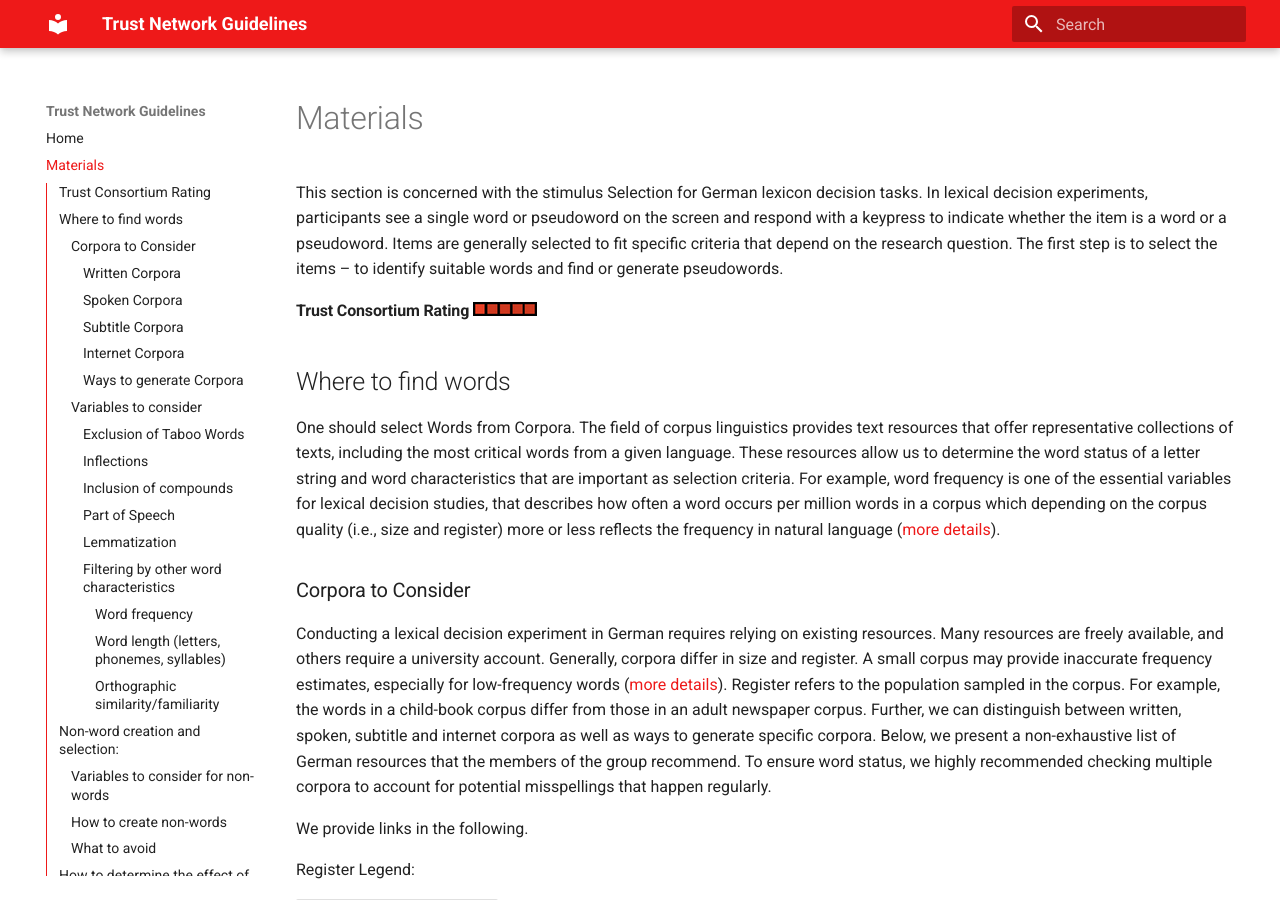
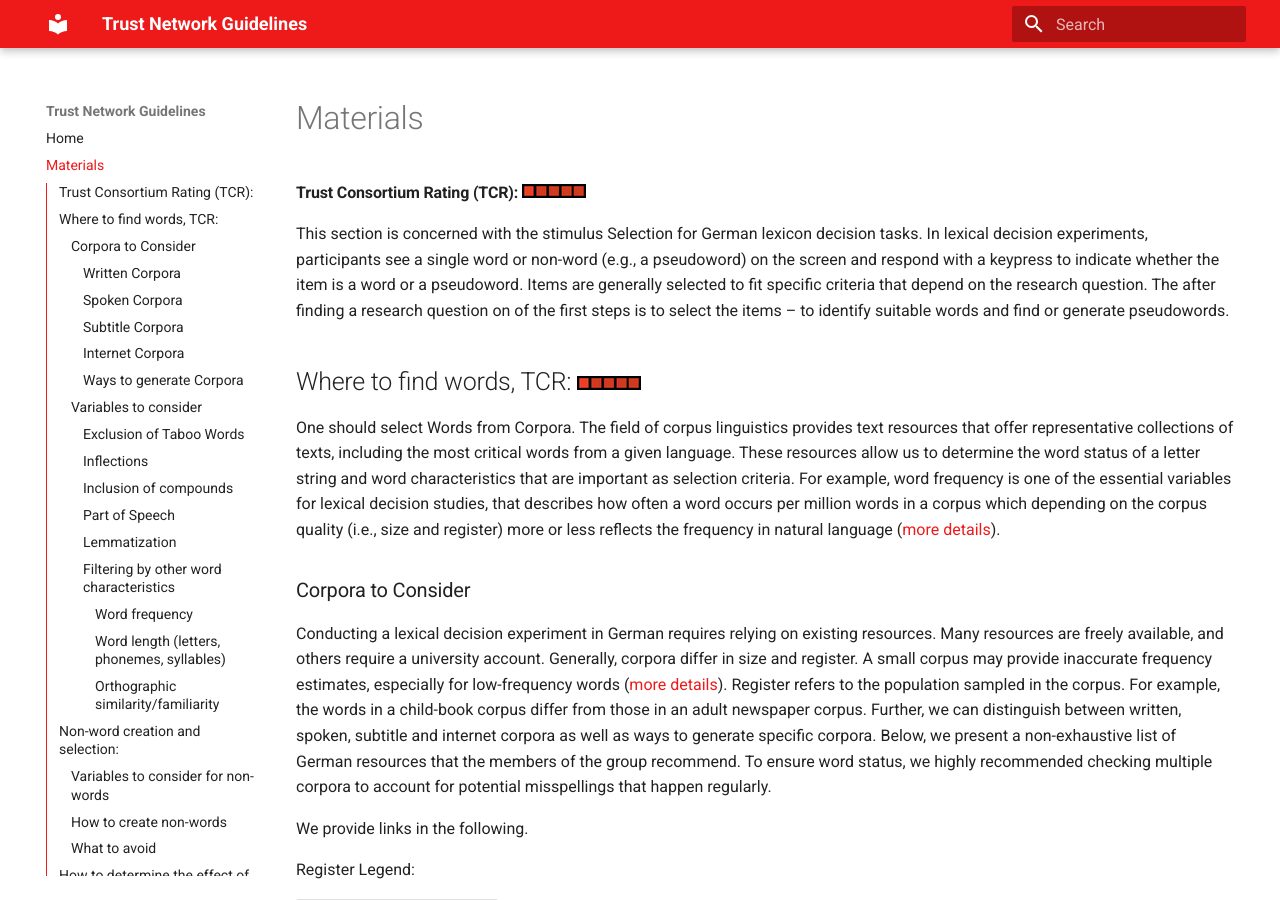
Before and after one commit to cwdeee/trust-network-guidelines, an MkDocs documentation site: the page built from docs/materials.md, in a window 1280 px wide and 900 px high. Built offline with MkDocs 1.6.1 and Material for MkDocs 9.7.7, drawn with Linux system fonts in a browser that asks for light colours.

Commit message:
add survey data

```diff
--- a/docs/materials.md
+++ b/docs/materials.md
@@ -1,9 +1,10 @@
-This section is concerned with the stimulus Selection for German lexicon decision tasks. In lexical decision experiments, participants see a single word or pseudoword on the screen and respond with a keypress to indicate whether the item is a word or a pseudoword. Items are generally selected to fit specific criteria that depend on the research question. The first step is to select the items – to identify suitable words and find or generate pseudowords.
-
-#### Trust Consortium Rating ![Importance Rating 2](images/rating5.png)
+#### Trust Consortium Rating (TCR): ![Importance Rating 2](images/rating5.png)
+This section is concerned with the stimulus Selection for German lexicon decision tasks. In lexical decision experiments, participants see a single word or non-word (e.g., a pseudoword) on the screen and respond with a keypress to indicate whether the item is a word or a pseudoword. Items are generally selected to fit specific criteria that depend on the research question. The after finding a research question on of the first steps is to select the items – to identify suitable words and find or generate pseudowords.
 
 
-## Where to find words
+
+
+## Where to find words, TCR: ![Importance Rating 2](images/rating5.png)
 One should select Words from Corpora. The field of corpus linguistics provides text resources that offer representative collections of texts, including the most critical words from a given language. These resources allow us to determine the word status of a letter string and word characteristics that are important as selection criteria. For example, word frequency is one of the essential variables for lexical decision studies, that describes how often a word occurs per million words in a corpus which depending on the corpus quality (i.e., size and register) more or less reflects the frequency in natural language ([more details](https://doi.org/10.1177/0963721417727521)).
 
 
```
